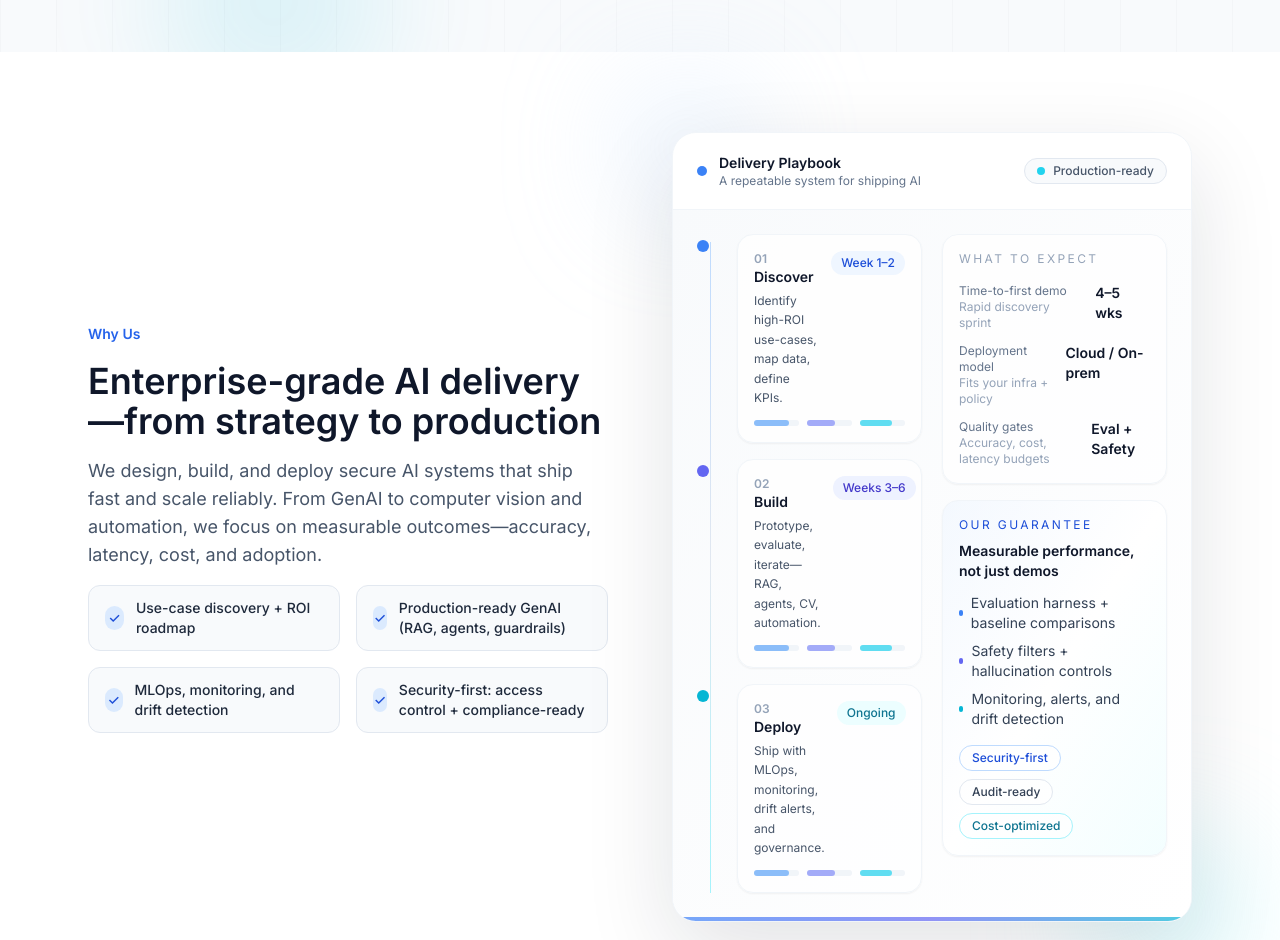
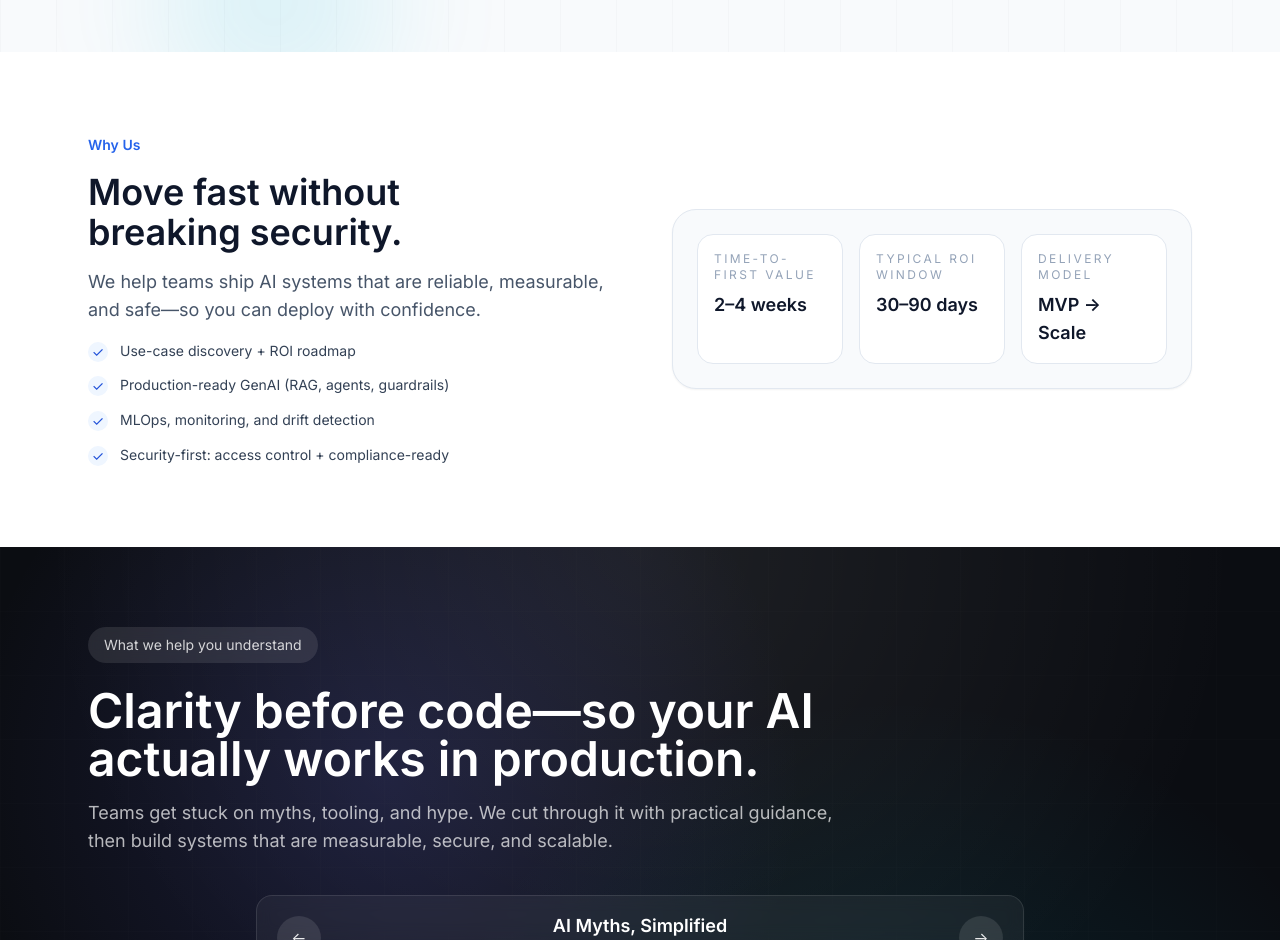
Before and after one commit to shreyan-mittal/ai-website, a React (Vite) app: page / in a window 1280 px wide. Shown: the part 1860-2800 px from the top of the page. Built offline with nearby package versions, Linux system fonts and the light colour scheme.

Commit message:
smooth hover

```diff
--- a/src/components/Productivity.jsx
+++ b/src/components/Productivity.jsx
@@ -10,43 +10,16 @@ export function WhyUs() {
   ]
 
   const stats = [
-    { label: "Time-to-first demo", value: "4–5 wks", sub: "Rapid discovery sprint" },
-    { label: "Deployment model", value: "Cloud / On-prem", sub: "Fits your infra + policy" },
-    { label: "Quality gates", value: "Eval + Safety", sub: "Accuracy, cost, latency budgets" },
-  ]
-
-  const pipeline = [
-    {
-      step: "01",
-      title: "Discover",
-      desc: "Identify high-ROI use-cases, map data, define KPIs.",
-      tag: "Week 1–2",
-      dot: "bg-blue-500",
-      tagBg: "bg-blue-50 text-blue-700",
-      iconBg: "bg-blue-100",
-    },
-    {
-      step: "02",
-      title: "Build",
-      desc: "Prototype, evaluate, iterate—RAG, agents, CV, automation.",
-      tag: "Weeks 3–6",
-      dot: "bg-indigo-500",
-      tagBg: "bg-indigo-50 text-indigo-700",
-      iconBg: "bg-indigo-100",
-    },
-    {
-      step: "03",
-      title: "Deploy",
-      desc: "Ship with MLOps, monitoring, drift alerts, and governance.",
-      tag: "Ongoing",
-      dot: "bg-cyan-500",
-      tagBg: "bg-cyan-50 text-cyan-700",
-      iconBg: "bg-cyan-100",
-    },
+    { label: "Time-to-first value", value: "2–4 weeks" },
+    { label: "Typical ROI window", value: "30–90 days" },
+    { label: "Delivery model", value: "MVP → Scale" },
   ]
 
   return (
-    <section className="bg-white py-20 text-slate-900">
+    <section
+      id="why-us"
+      className="scroll-mt-24 bg-white py-20 text-slate-900"
+    >
       <div className="mx-auto flex max-w-6xl flex-col gap-12 px-6 md:flex-row md:items-center md:gap-16">
         {/* Left content */}
         <motion.div
@@ -64,168 +37,41 @@ export function WhyUs() {
             variants={fadeInUp}
             className="text-balance text-3xl font-semibold leading-tight sm:text-4xl"
           >
-            Enterprise-grade AI delivery—from strategy to production
+            Move fast without breaking security.
           </motion.h3>
 
           <motion.p variants={fadeInUp} className="text-lg text-slate-600">
-            We design, build, and deploy secure AI systems that ship fast and scale reliably.
-            From GenAI to computer vision and automation, we focus on measurable outcomes—accuracy,
-            latency, cost, and adoption.
+            We help teams ship AI systems that are reliable, measurable, and safe—so you can deploy
+            with confidence.
           </motion.p>
 
-          <motion.div variants={fadeInUp} className="grid grid-cols-1 gap-4 sm:grid-cols-2">
-            {bullets.map((item) => (
-              <div
-                key={item}
-                className="flex items-center gap-3 rounded-xl border border-slate-200 bg-slate-50 px-4 py-3 text-sm font-medium text-slate-800"
-              >
-                <span className="flex h-6 w-6 items-center justify-center rounded-full bg-blue-100 text-blue-700">
+          <motion.ul variants={fadeInUp} className="mt-6 space-y-3 text-sm text-slate-700">
+            {bullets.map((b) => (
+              <li key={b} className="flex items-start gap-3">
+                <span className="mt-0.5 inline-flex h-5 w-5 items-center justify-center rounded-full bg-blue-50 text-blue-700">
                   ✓
                 </span>
-                {item}
-              </div>
+                <span className="leading-relaxed">{b}</span>
+              </li>
             ))}
-          </motion.div>
+          </motion.ul>
         </motion.div>
 
-        {/* Right column (improved) */}
+        {/* Right content: stats */}
         <motion.div
           variants={fadeScale}
           initial="hidden"
           whileInView="show"
-          viewport={{ once: true, amount: 0.3 }}
-          className="relative flex-1"
+          viewport={{ once: true, amount: 0.2 }}
+          className="flex-1"
         >
-          {/* Ambient glows */}
-          <div className="absolute -left-10 -top-10 h-28 w-28 rounded-full bg-blue-200/50 blur-3xl" />
-          <div className="absolute -right-10 -bottom-14 h-32 w-32 rounded-full bg-cyan-200/60 blur-3xl" />
-
-          {/* Card */}
-          <div className="relative overflow-hidden rounded-3xl border border-slate-100 bg-white shadow-[0_30px_90px_rgba(15,23,42,0.12)]">
-            {/* Top header */}
-            <div className="flex items-center justify-between border-b border-slate-100 px-6 py-5">
-              <div className="flex items-center gap-3">
-                <span className="h-2.5 w-2.5 rounded-full bg-blue-500" />
-                <div>
-                  <p className="text-sm font-semibold text-slate-900">Delivery Playbook</p>
-                  <p className="text-xs text-slate-500">A repeatable system for shipping AI</p>
-                </div>
+          <div className="grid gap-4 rounded-3xl border border-slate-200 bg-slate-50 p-6 shadow-sm sm:grid-cols-3">
+            {stats.map((s) => (
+              <div key={s.label} className="rounded-2xl border border-slate-200 bg-white p-4">
+                <p className="text-xs uppercase tracking-[0.2em] text-slate-400">{s.label}</p>
+                <p className="mt-2 text-lg font-semibold text-slate-900">{s.value}</p>
               </div>
-
-              <div className="flex items-center gap-2 rounded-full border border-slate-200 bg-slate-50 px-3 py-1 text-xs font-medium text-slate-600">
-                <span className="h-2 w-2 rounded-full bg-cyan-400" />
-                Production-ready
-              </div>
-            </div>
-
-            <div className="grid gap-5 bg-gradient-to-br from-slate-50 to-white px-6 py-6 lg:grid-cols-2">
-              {/* Pipeline */}
-              <div className="relative">
-                {/* vertical line */}
-                <div className="absolute left-[13px] top-2 h-[calc(100%-8px)] w-px bg-gradient-to-b from-blue-200 via-slate-200 to-cyan-200" />
-
-                <div className="space-y-4">
-                  {pipeline.map((p, idx) => (
-                    <motion.div
-                      key={p.step}
-                      initial={{ opacity: 0, y: 10 }}
-                      whileInView={{ opacity: 1, y: 0 }}
-                      viewport={{ once: true, amount: 0.4 }}
-                      transition={{ delay: 0.05 + idx * 0.08, duration: 0.5, ease: "easeOut" }}
-                      className="relative pl-10"
-                    >
-                      <div className="absolute left-0 top-1.5 flex items-center gap-2">
-                        <span className={`h-3 w-3 rounded-full ${p.dot}`} />
-                      </div>
-
-                      <div className="rounded-2xl border border-slate-100 bg-white/80 p-4 shadow-sm">
-                        <div className="flex items-start justify-between gap-3">
-                          <div>
-                            <p className="text-xs font-semibold text-slate-400">{p.step}</p>
-                            <p className="text-sm font-semibold text-slate-900">{p.title}</p>
-                            <p className="mt-1 text-xs leading-relaxed text-slate-600">{p.desc}</p>
-                          </div>
-                          <span className={`shrink-0 rounded-full px-2.5 py-1 text-xs font-medium ${p.tagBg}`}>
-                            {p.tag}
-                          </span>
-                        </div>
-
-                        {/* micro progress bars */}
-                        <div className="mt-3 grid grid-cols-3 gap-2">
-                          <div className="h-1.5 rounded-full bg-slate-100">
-                            <div className="h-1.5 w-[78%] rounded-full bg-blue-400/70" />
-                          </div>
-                          <div className="h-1.5 rounded-full bg-slate-100">
-                            <div className="h-1.5 w-[62%] rounded-full bg-indigo-400/70" />
-                          </div>
-                          <div className="h-1.5 rounded-full bg-slate-100">
-                            <div className="h-1.5 w-[70%] rounded-full bg-cyan-400/70" />
-                          </div>
-                        </div>
-                      </div>
-                    </motion.div>
-                  ))}
-                </div>
-              </div>
-
-              {/* Metrics + guarantees */}
-              <div className="flex flex-col gap-4">
-                {/* Stats */}
-                <div className="rounded-2xl border border-slate-100 bg-white/80 p-4 shadow-sm">
-                  <p className="text-xs uppercase tracking-[0.2em] text-slate-400">What to expect</p>
-
-                  <div className="mt-4 space-y-3">
-                    {stats.map((s) => (
-                      <div key={s.label} className="flex items-start justify-between gap-3">
-                        <div>
-                          <p className="text-xs text-slate-500">{s.label}</p>
-                          <p className="text-xs text-slate-400">{s.sub}</p>
-                        </div>
-                        <p className="text-sm font-semibold text-slate-900">{s.value}</p>
-                      </div>
-                    ))}
-                  </div>
-                </div>
-
-                {/* Quality + security */}
-                <div className="rounded-2xl border border-slate-100 bg-gradient-to-br from-blue-50/60 via-white to-cyan-50/60 p-4 shadow-sm">
-                  <p className="text-xs uppercase tracking-[0.2em] text-blue-700">Our guarantee</p>
-                  <p className="mt-2 text-sm font-semibold text-slate-900">
-                    Measurable performance, not just demos
-                  </p>
-
-                  <div className="mt-3 space-y-2 text-sm text-slate-700">
-                    <p className="flex items-center gap-2">
-                      <span className="h-1.5 w-1.5 rounded-full bg-blue-500" />
-                      Evaluation harness + baseline comparisons
-                    </p>
-                    <p className="flex items-center gap-2">
-                      <span className="h-1.5 w-1.5 rounded-full bg-indigo-500" />
-                      Safety filters + hallucination controls
-                    </p>
-                    <p className="flex items-center gap-2">
-                      <span className="h-1.5 w-1.5 rounded-full bg-cyan-500" />
-                      Monitoring, alerts, and drift detection
-                    </p>
-                  </div>
-
-                  <div className="mt-4 flex flex-wrap gap-2">
-                    <span className="rounded-full border border-blue-200 bg-white/70 px-3 py-1 text-xs font-medium text-blue-700">
-                      Security-first
-                    </span>
-                    <span className="rounded-full border border-slate-200 bg-white/70 px-3 py-1 text-xs font-medium text-slate-700">
-                      Audit-ready
-                    </span>
-                    <span className="rounded-full border border-cyan-200 bg-white/70 px-3 py-1 text-xs font-medium text-cyan-700">
-                      Cost-optimized
-                    </span>
-                  </div>
-                </div>
-              </div>
-            </div>
-
-            {/* bottom accent */}
-            <div className="h-1 bg-gradient-to-r from-blue-500/70 via-indigo-500/70 to-cyan-500/70" />
+            ))}
           </div>
         </motion.div>
       </div>
--- a/src/index.css
+++ b/src/index.css
@@ -24,3 +24,7 @@ body {
   background-image: url("https://grainy-gradients.vercel.app/noise.svg");
   pointer-events: none;
 }
+
+html {
+  scroll-behavior: smooth;
+}
```
Also changed, not shown: src/components/Navbar.jsx (+17 -7 lines), 1 other file (tests, documents, lock files or other folders).
